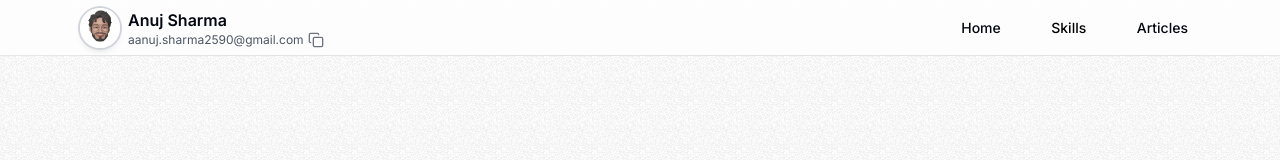
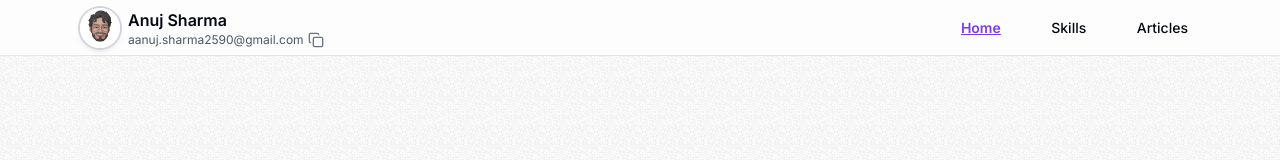
Before and after one commit to Anujsharma2590/my-portfolio-workspace, a Next.js app: page / in a window 1280 px wide. Shown: the top 160 px of the page. Built offline with nearby package versions, Linux system fonts and the light colour scheme.

Commit message:
Fix: Navbar

```diff
--- a/src/components/Header.tsx
+++ b/src/components/Header.tsx
@@ -6,9 +6,12 @@ import { Copy } from "lucide-react";
 import { useState } from "react";
 import Image from "next/image";
 import { WordRotate } from "./magicui/word-rotate";
+import { usePathname } from "next/navigation";
 
 const Header = () => {
   const [copied, setCopied] = useState(false);
+  const pathname = usePathname();
+
   const copyEmail = () => {
     navigator.clipboard.writeText("aanuj.sharma2590@gmail.com");
     setCopied(true);
@@ -54,6 +57,10 @@ const Header = () => {
               className={buttonVariants({
                 variant: "ghost",
                 size: "sm",
+                className:
+                  pathname === "/"
+                    ? "text-primary font-semibold underline "
+                    : "text-muted-foreground",
               })}
             >
               Home
@@ -64,14 +71,13 @@ const Header = () => {
               className={buttonVariants({
                 variant: "ghost",
                 size: "sm",
-                className: "w-[80px]",
+                className:
+                  pathname === "/projects-skills"
+                    ? "text-primary font-semibold underline w-[80px]"
+                    : "w-[80px]",
               })}
             >
-              <WordRotate
-                className="text-sm font-medium text-black dark:text-white"
-                words={["Projects", "Skills"]}
-                duration={4000}
-              />
+              <WordRotate words={["Projects", "Skills"]} duration={4000} />
             </Link>
 
             <Link
@@ -79,6 +85,10 @@ const Header = () => {
               className={buttonVariants({
                 variant: "ghost",
                 size: "sm",
+                className:
+                  pathname === "/articles"
+                    ? "text-primary font-semibold underline "
+                    : "foreground",
               })}
             >
               Articles
```
